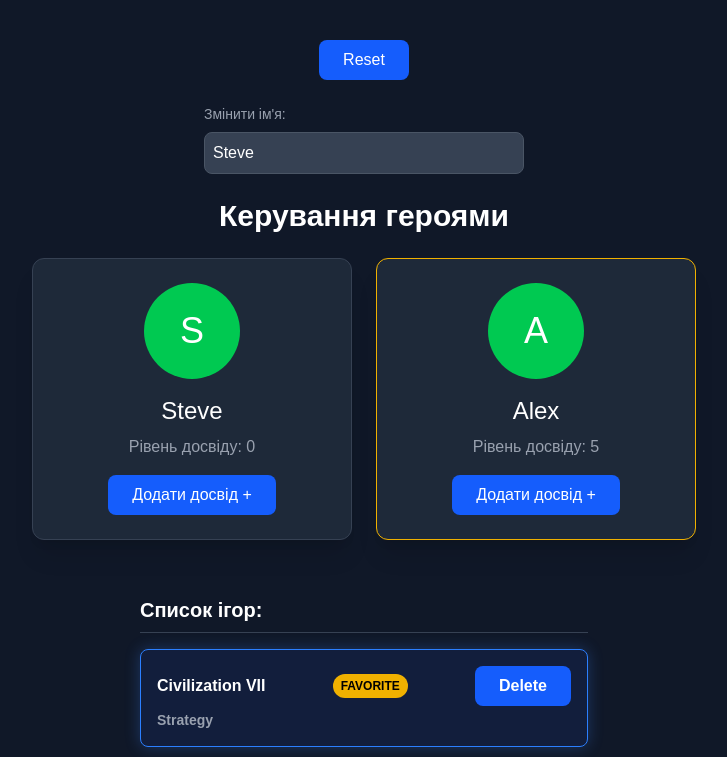
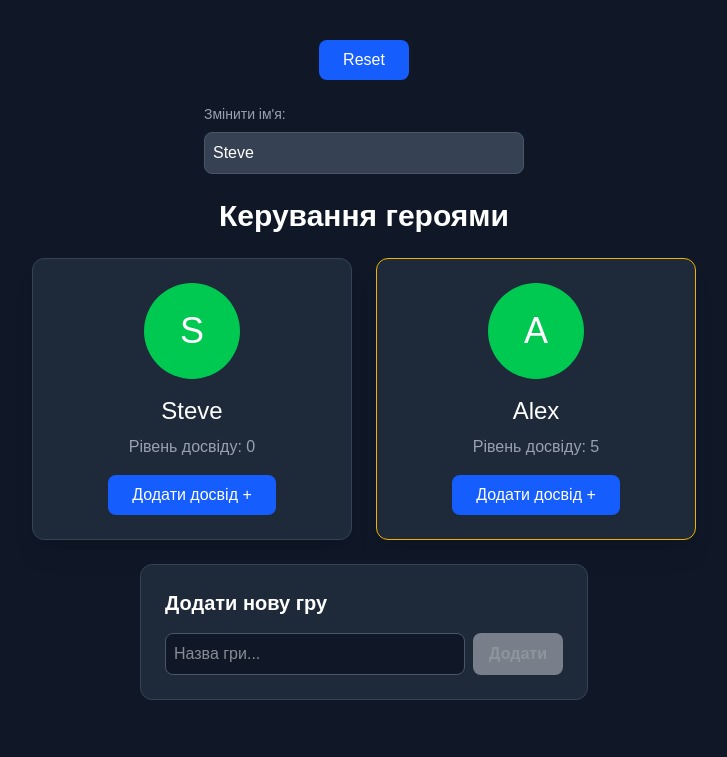
Before and after one commit to jaerbi/jaerbi-next-react, a Next.js app: page / in a window 1280 px wide. Shown: the top 757 px of the page, without its empty margins (276-1003 px from the left). Built offline with nearby package versions, Linux system fonts and the light colour scheme.

Commit message:
add - Forms

```diff
--- a/app/page.tsx
+++ b/app/page.tsx
@@ -1,6 +1,6 @@
 'use client'; // 1. Це обов'язково в Next.js для інтерактивних компонентів
 
-import { useState } from 'react'; // 2. Імпортуємо функцію для стану
+import { useEffect, useState } from 'react'; // 2. Імпортуємо функцію для стану
 import UserCard from './components/userCard';
 
 interface Game {
@@ -11,19 +11,57 @@ interface Game {
 }
 
 const INITIAL_GAMES: Game[] = [
-    { id: 1, title: 'Civilization VII', genre: 'Strategy', isFavorite: true },
-    { id: 2, title: 'Minecraft', genre: 'Sandbox', isFavorite: false },
-    { id: 3, title: 'Chess', genre: 'Board Game', isFavorite: false },
-    { id: 4, title: 'Subnautica 2', genre: 'Adventures', isFavorite: false },
-]
+  { id: 1, title: 'Civilization VII', genre: 'Strategy', isFavorite: true },
+  { id: 2, title: 'Minecraft', genre: 'Sandbox', isFavorite: false },
+  { id: 3, title: 'Chess', genre: 'Board Game', isFavorite: false },
+  { id: 4, title: 'Subnautica 2', genre: 'Adventures', isFavorite: false },
+];
 
 export default function Home() {
   //    name — це сама змінна (аналог public name = 'Steve').
   // setName — це єдиний спосіб її змінити. Ти не можеш написати name = 'Alex'. React просто не помітить цього і не оновить екран. Треба обов'язково викликати setName('Alex').
   const [name, setName] = useState('Steve');
   const [likes, setLikes] = useState(0);
-  const [games, setGames] = useState<Game[]>(INITIAL_GAMES);
+  const [games, setGames] = useState<Game[]>([]);
+  const [isLoading, setIsLoading] = useState(true);
+  const [newGameTitle, setNewGameTitle] = useState('');
 
+  useEffect(() => {
+    console.log(`Компонент з'явився (як ngOnInit)`);
+
+    const timer = setTimeout(() => {
+      setGames(INITIAL_GAMES);
+      setIsLoading(false);
+    }, 2000);
+    // Це аналог ngOnDestroy
+    return () => clearTimeout(timer);
+  }, []); // [] каже React: "Тільки один раз при старті"
+
+  useEffect(() => {
+    console.log(`Ім'я змінилося! (як ngOnChanges)`);
+  }, [name]);
+  useEffect(() => {
+    // const timer = setInterval(() => console.log('Tick'), 1000);
+
+    return () => {
+      //   clearInterval(timer);
+      console.log('Компонент видалено (як ngOnDestroy)');
+    };
+  }, []);
+
+  const addNewGame = () => {
+    if (!newGameTitle.trim()) return; // Перевірка на порожній рядок
+
+    const newGame: Game = {
+      id: Date.now(),
+      title: newGameTitle,
+      genre: 'Unknown',
+      isFavorite: false,
+    };
+
+    setGames([...games, newGame]);
+    setNewGameTitle(''); // Очищуємо інпут після додавання
+  };
   const handleNameChange = (event: React.ChangeEvent<HTMLInputElement>) => {
     setName(event.target.value);
   };
@@ -34,6 +72,15 @@ export default function Home() {
     setName('Steve');
     setLikes(0);
     setGames(INITIAL_GAMES);
+  };
+  const handleKeyDown = (event: React.KeyboardEvent<HTMLInputElement>) => {
+    if (newGameTitle.length < 3) {
+      return;
+    }
+
+    if (event.key === 'Enter') {
+      addNewGame();
+    }
   };
 
   return (
@@ -58,7 +105,36 @@ export default function Home() {
       <div className="flex gap-[24px]">
         {/* Передаємо дані через атрибути (Props) */}
         <UserCard name={name} level={likes} avatarColor="bg-green-500" onLike={() => setLikes(likes + 1)} />
-        <UserCard name={'Alex'} level={5+likes} isVip={true} avatarColor="bg-green-500" onLike={() => setLikes(likes + 1)} />
+        <UserCard
+          name={'Alex'}
+          level={5 + likes}
+          isVip={true}
+          avatarColor="bg-green-500"
+          onLike={() => setLikes(likes + 1)}
+        />
+      </div>
+
+      <div className="flex flex-col gap-4 p-6 bg-gray-800 rounded-xl border border-gray-700 w-full max-w-md">
+        <h2 className="text-xl font-bold">Додати нову гру</h2>
+
+        <div className="flex gap-2">
+          <input
+            type="text"
+            placeholder="Назва гри..."
+            value={newGameTitle} // "Прив'язка" до стану
+            onKeyDown={handleKeyDown}
+            onChange={(e) => setNewGameTitle(e.target.value)} // Оновлення стану при кожному символі
+            className="flex-1 bg-gray-900 border border-gray-600 p-2 rounded-lg outline-none focus:border-blue-500"
+          />
+
+          <button
+            onClick={addNewGame}
+            disabled={newGameTitle.length < 3}
+            className={`${newGameTitle.length < 3 ? 'bg-gray-300 opacity-50' : 'bg-green-600 hover:bg-green-500 cursor-pointer'}  px-4 py-2 rounded-lg font-bold transition`}
+          >
+            Додати
+          </button>
+        </div>
       </div>
 
       {!!games.length && (
```
